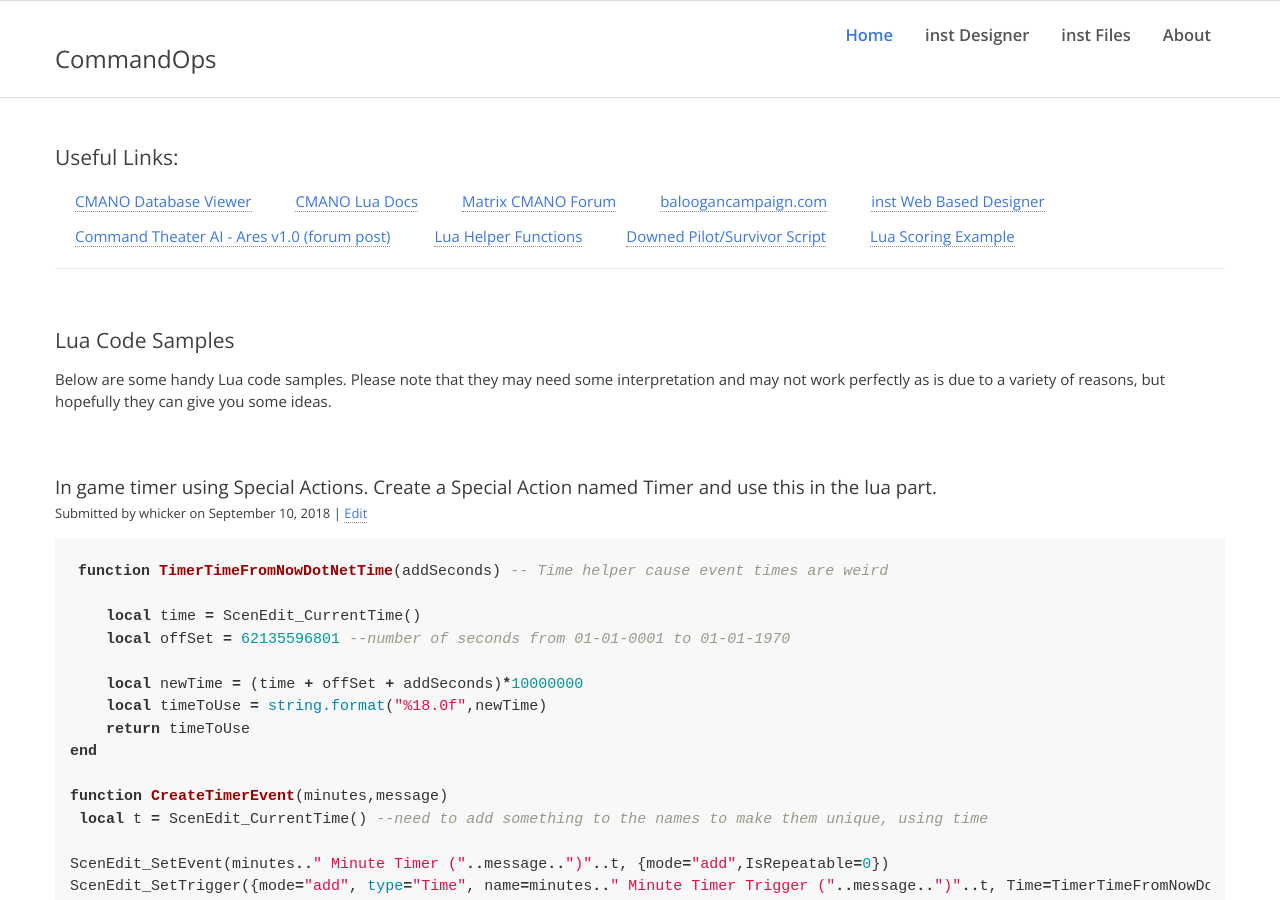
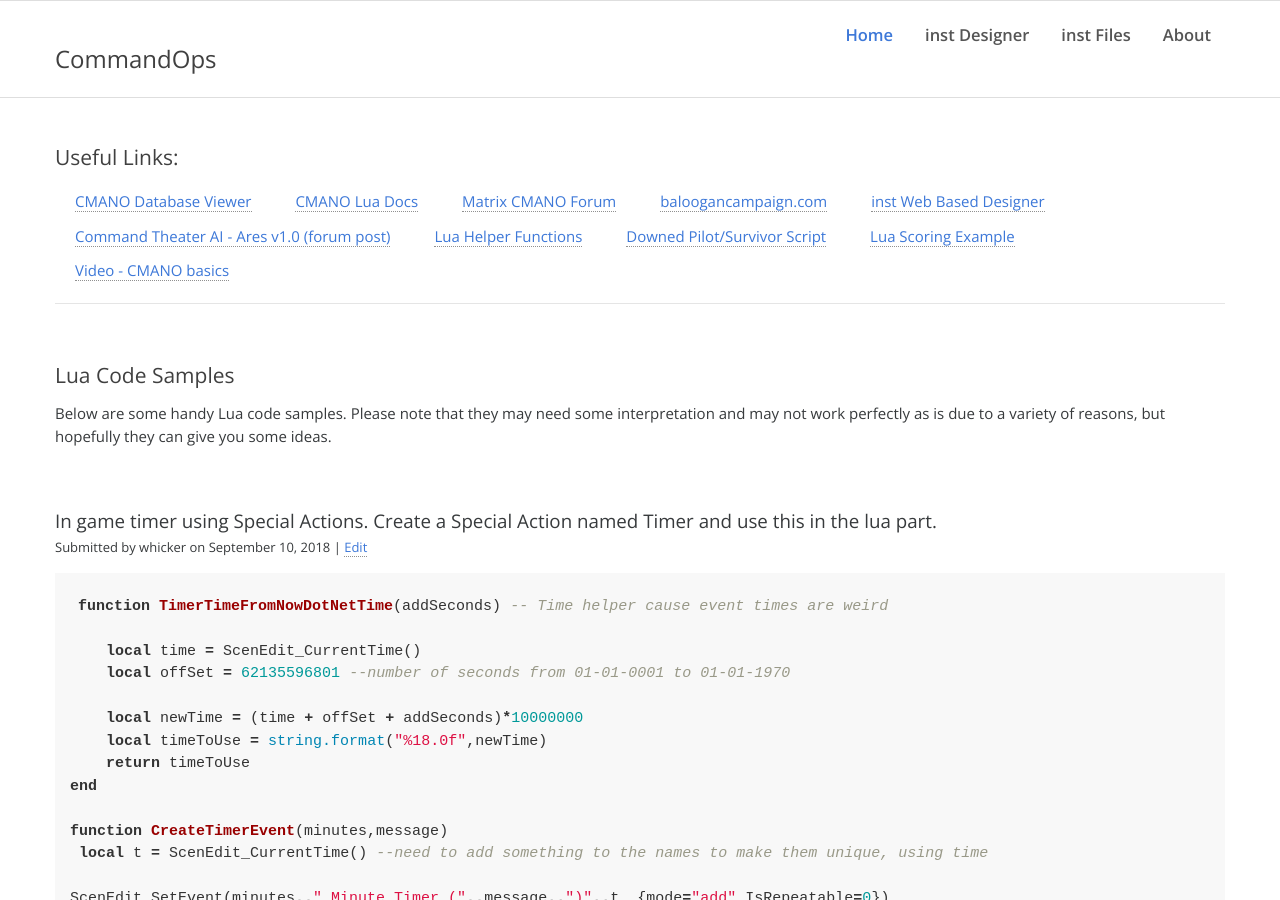
Before and after one commit to commandops/commandops.github.io, a Jekyll site: the page built from index.html, in a window 1280 px wide and 900 px high, scrolled down 410 px. Built offline with Jekyll 4.4.1, drawn with Linux system fonts in a browser that asks for light colours; comment, search, counter and statistics services are not loaded.

Commit message:
Update links.yml

```diff
--- a/_data/links.yml
+++ b/_data/links.yml
@@ -24,3 +24,6 @@
 
 - text: Lua Scoring Example
   url: /posts/lua-scoring-example/
+
+- text: Video - CMANO basics
+  url: https://youtu.be/9K8gtBg65xY
```
